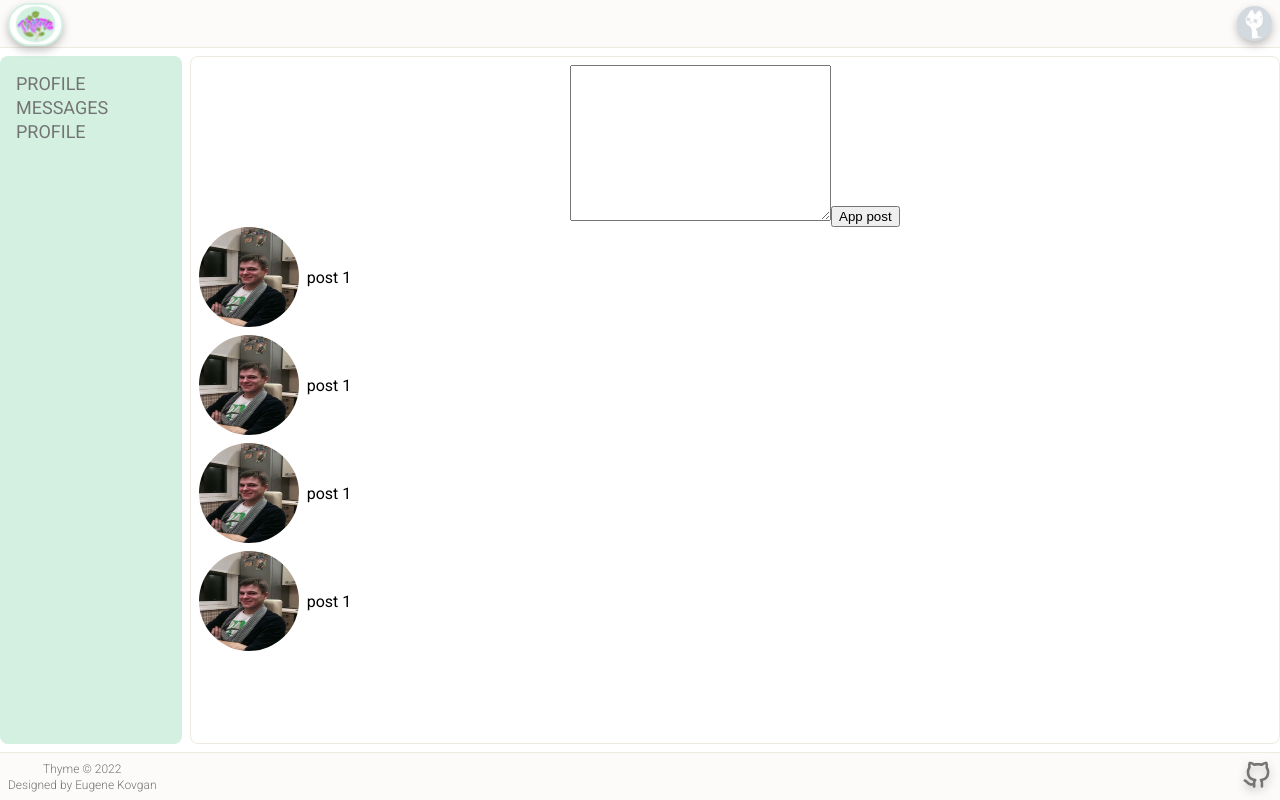
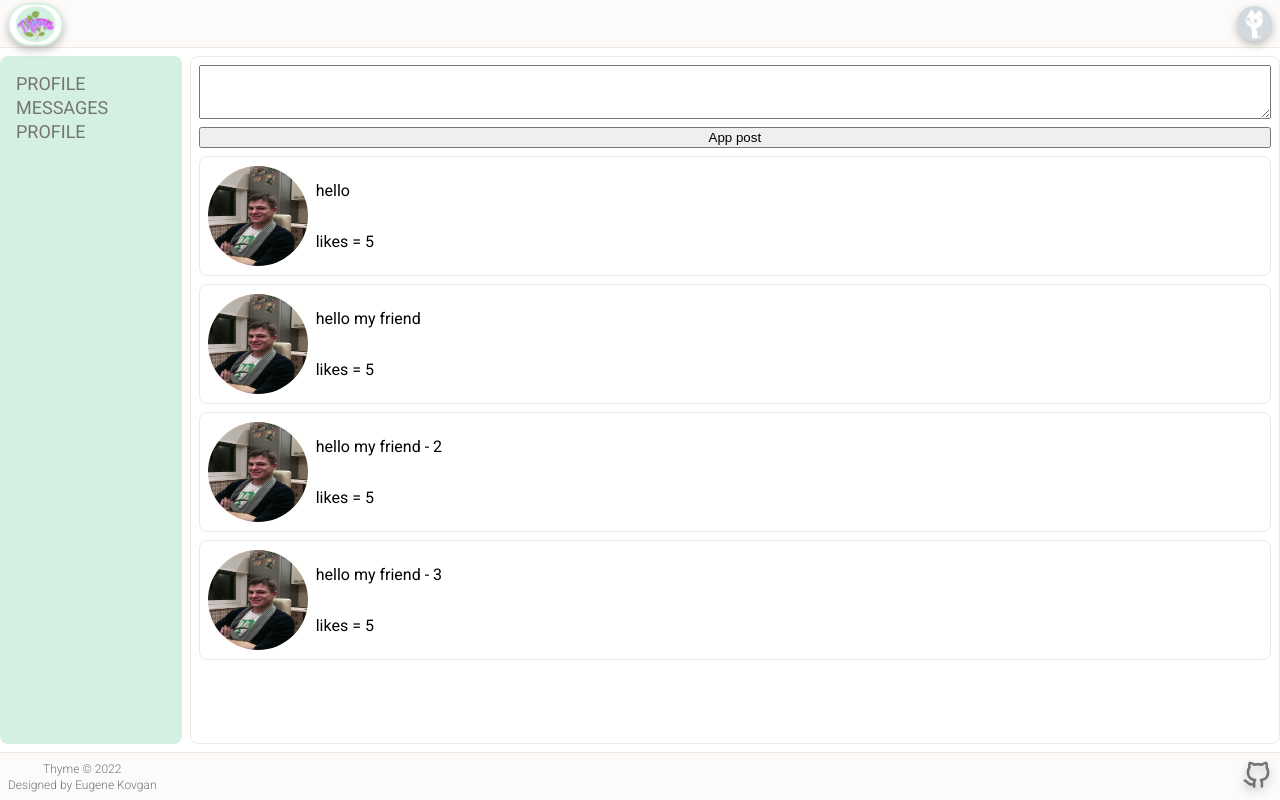
Before and after one commit to EugeneKovgan/React-Social-Network, a React (Create React App) app: page / in a window 1280 px wide. Built offline with nearby package versions, Linux system fonts and the light colour scheme.

Commit message:
feat: props (lesson 16)

```diff
--- a/public/index.html
+++ b/public/index.html
@@ -9,7 +9,7 @@
   <meta name="description" content="Web site created using create-react-app" />
   <link rel="apple-touch-icon" href="%PUBLIC_URL%/logo192.png" />
 
-  <link rel="manifest" href="%PUBLIC_URL%/manifest.json" />
+  <!-- <link rel="manifest" href="%PUBLIC_URL%/manifest.json" /> -->
   <link
     href='http://fonts.googleapis.com/css?family=Roboto:400,100,100italic,300,300italic,400italic,500,500italic,700,700italic,900italic,900'
     rel='stylesheet' type='text/css'>
--- a/src/components/Profile/MyPosts/MyPosts.jsx
+++ b/src/components/Profile/MyPosts/MyPosts.jsx
@@ -4,15 +4,15 @@
 const MyPosts = () => {
   return (
     <div className={styles.myPosts}>
-      <div>
-        <textarea name='' id='' cols='30' rows='10'></textarea>
+      <div className={styles.newPostBlock}>
+        <textarea name='' id='' rows='10'></textarea>
         <button>App post</button>
       </div>
       <div className={styles.postList}>
-        <Post />
-        <Post />
-        <Post />
-        <Post />
+        <Post message='hello' likes='5' />
+        <Post message='hello my friend' likes='5' />
+        <Post message='hello my friend - 2' likes='5' />
+        <Post message='hello my friend - 3' likes='5' />
       </div>
     </div>
   );
--- a/src/components/Profile/MyPosts/MyPosts.module.css
+++ b/src/components/Profile/MyPosts/MyPosts.module.css
@@ -1,5 +1,22 @@
-.postList {
+.myPosts {
+  display: flex;
+  flex-direction: column;
+  align-items: flex-start;
+  gap: 0.5rem;
+  border-radius: 0.5rem;
+}
+.myPosts .newPostBlock {
   display: flex;
   flex-direction: column;
   gap: 0.5rem;
+  width: 100%;
 }
+.myPosts .newPostBlock textarea {
+  height: 3rem;
+}
+.myPosts .postList {
+  display: flex;
+  flex-direction: column;
+  gap: 0.5rem;
+  width: 100%;
+}
--- a/src/components/Profile/MyPosts/Post/Post.jsx
+++ b/src/components/Profile/MyPosts/Post/Post.jsx
@@ -1,11 +1,14 @@
 import styles from './Post.module.css';
 import photo from '../../../../assets/img/artur.jpg';
 
-const Post = () => {
+const Post = (props) => {
   return (
     <div className={styles.post}>
       <img src={photo} alt='photo' />
-      <p>post 1</p>
+      <div className={styles.textBlock}>
+        <p>{props.message}</p>
+        <p>likes = {props.likes}</p>
+      </div>
     </div>
   );
 };
--- a/src/components/Profile/MyPosts/Post/Post.module.css
+++ b/src/components/Profile/MyPosts/Post/Post.module.css
@@ -2,6 +2,18 @@
   display: flex;
   gap: 0.5rem;
   align-items: center;
+  justify-content: flex-start;
+  border: 1px solid #efeae1;
+  padding: 0.5rem;
+  border-radius: 0.5rem;
+}
+.textBlock {
+  display: flex;
+  flex-direction: column;
+  align-items: flex-start;
+  justify-content: space-between;
+}
+.textBlock p {
 }
 .post img {
   width: 100px;
```
